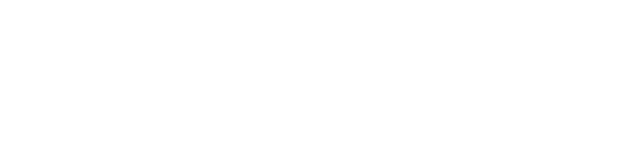
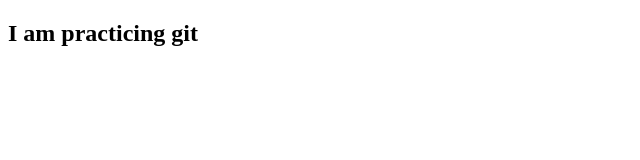
Before and after one commit to mahadysab/OnePH, a plain HTML site: page index.html in a window 1280 px wide. Shown: the whole page, without its empty margins (0-640 px from the left). Drawn offline with Linux system fonts and the light colour scheme.

Commit message:
1st commit

```diff
--- a/index.html
+++ b/index.html
@@ -8,6 +8,7 @@
 </head>
 
 <body>
+    <h2>I am practicing git</h2>
 
 </body>
 
```
Also changed, not shown: 1 other file.
